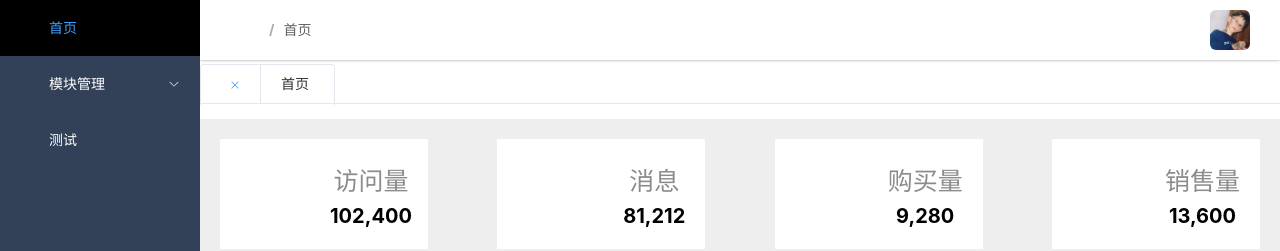
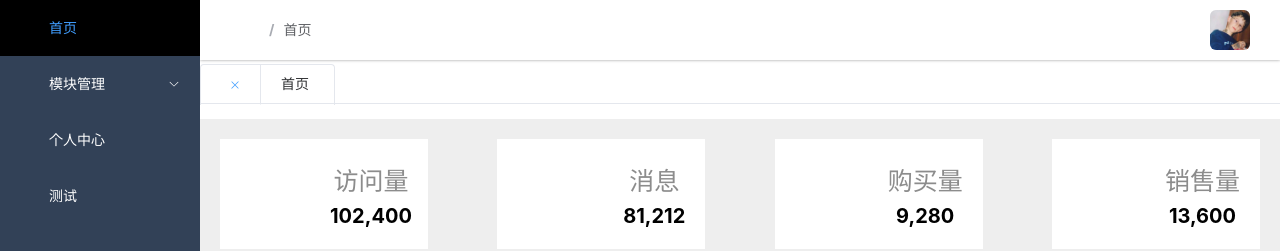
Before and after one commit to kunisstrong/kinsist-management-system, a Vue app: page /#/index/home in a window 1280 px wide. Shown: the top 251 px of the page. Built offline with nearby package versions, Linux system fonts and the light colour scheme.

Commit message:
个人中心初始化

```diff
--- a/src/layout/components/HeaderBar/index.vue
+++ b/src/layout/components/HeaderBar/index.vue
@@ -29,7 +29,9 @@
         <img class="item" src="src/assets/img/headPhoto.jpeg" alt="头像" style="width: 40px; border-radius: 6px">
         <template #dropdown>
           <el-dropdown-menu>
-            <el-dropdown-item>个人中心</el-dropdown-item>
+            <el-dropdown-item @click="toPersonalCenter">
+              个人中心
+            </el-dropdown-item>
             <el-dropdown-item>Docs</el-dropdown-item>
             <el-dropdown-item @click="logOut" divided>退出登录</el-dropdown-item>
           </el-dropdown-menu>
@@ -68,6 +70,10 @@ const fullScreenBtn = () => {
   }
 }
 
+// 跳转到个人中心
+const toPersonalCenter = () => {
+  router.push({ name: 'personalCenter' })
+}
 </script>
 
 <style lang="scss" scoped>
--- a/src/router/index.ts
+++ b/src/router/index.ts
@@ -8,7 +8,7 @@ export const MenuList = [
         meta: {
             title: "首页",
             icon: "mdi:user",
-            id: '1',
+            id: "1",
         }
     },
     {
@@ -38,6 +38,16 @@ export const MenuList = [
         ]
     },
     {
+        path: "personalCenter",
+        name: "personalCenter",
+        component: () => import("@/view/PersonalCenter/personalCenter.vue"),
+        meta: {
+            title: "个人中心",
+            icon: "mdi:user",
+            id: "4"
+        }
+    },
+    {
         path: "test",
         component: () => import("@/view/Test/test.vue"),
         meta: {
@@ -46,12 +56,10 @@ export const MenuList = [
             id: "3"
         }
     },
-
 ]
 
 // 设置路由信息
 export const routes: Array<RouteRecordRaw> = [
-
     {
         path: '/',
         component: () => import('@/view/Login/login.vue'),
@@ -66,9 +74,7 @@ export const routes: Array<RouteRecordRaw> = [
         redirect: "/index/home",
         children: MenuList
     }
-
 ]
-
 // 路由配置项
 const router = createRouter(({
     history: createWebHashHistory(),
--- /dev/null
+++ b/src/view/PersonalCenter/personalCenter.vue
@@ -0,0 +1,14 @@
+<template>
+  <div class="personal-container">
+个人中心
+  </div>
+</template>
+
+<script setup lang="ts">
+
+</script>
+
+<style lang="scss" scoped>
+
+
+</style>
```
Also changed, not shown: 1 other file (tests, documents, lock files or other folders).
